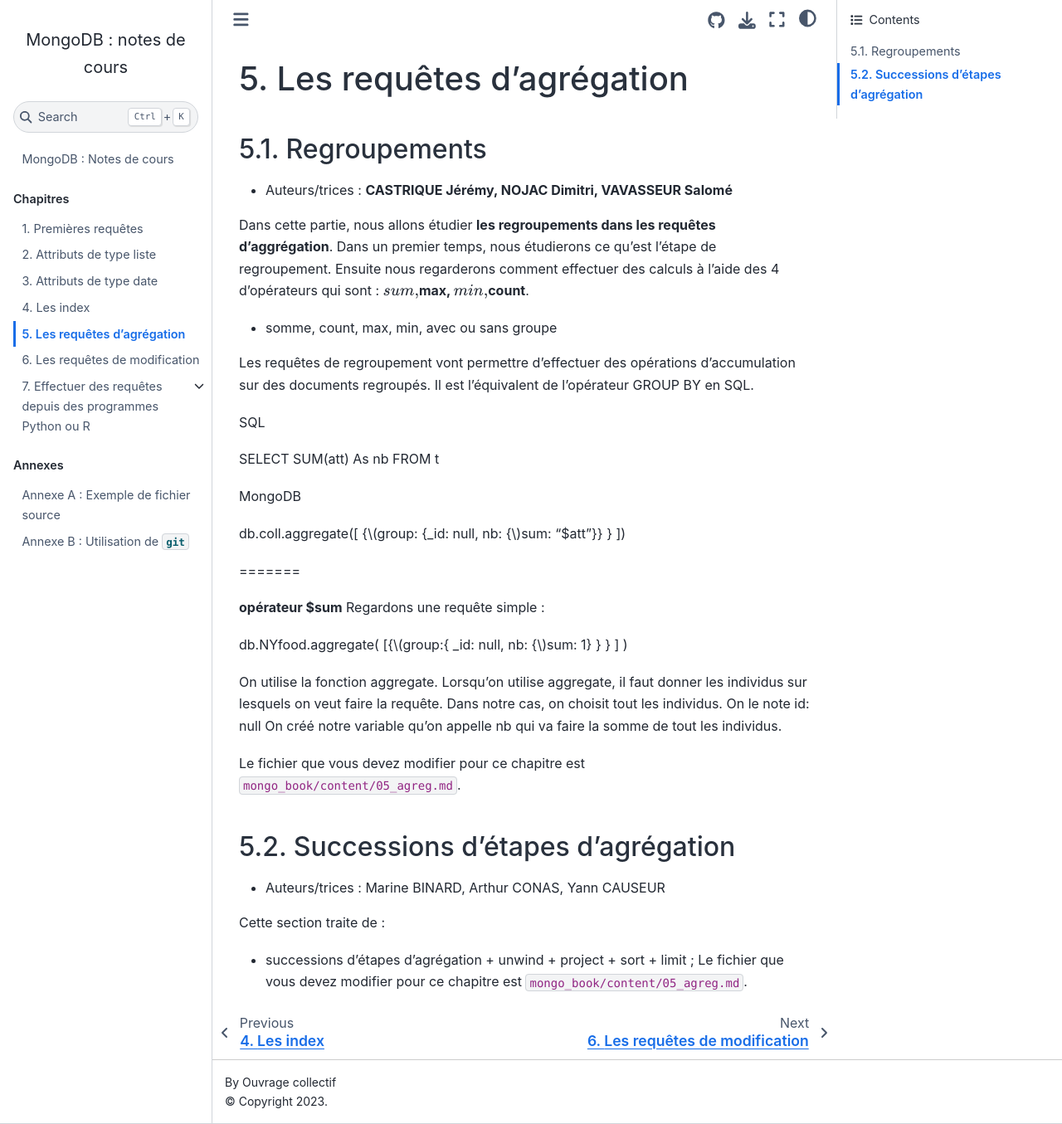
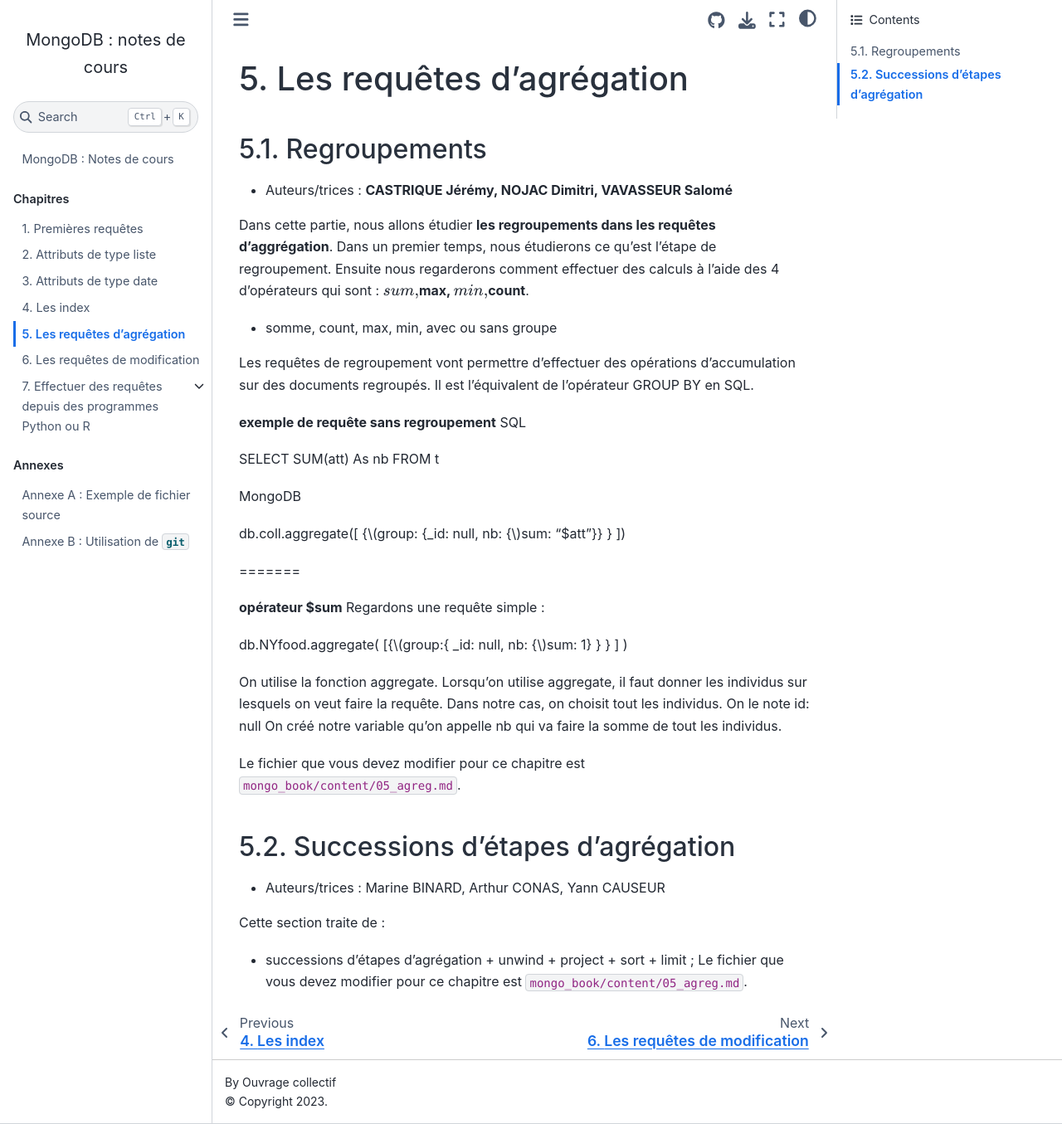
Before and after one commit to rtavenar/mongo_book, a Jupyter Book: the page built from content/05_agreg.md, in a window 1280 px wide and 1355 px high. Shown: the whole window at 83% size. Built offline with Jupyter Book 1.0.4 settings and Sphinx 7.4.7 and the Sphinx Book theme 1.1.4, drawn with Linux system fonts in a browser that asks for light colours.

Commit message:
Update 05_agreg.md

```diff
--- a/content/05_agreg.md
+++ b/content/05_agreg.md
@@ -25,7 +25,7 @@ Dans cette partie, nous allons étudier **les regroupements dans les requêtes d
 
 Les requêtes de regroupement vont permettre d'effectuer des opérations d'accumulation sur des documents regroupés. Il est l'équivalent de l'opérateur GROUP BY en SQL.
 
-
+**exemple de requête sans regroupement**
 SQL
 
 SELECT SUM(att)
```
